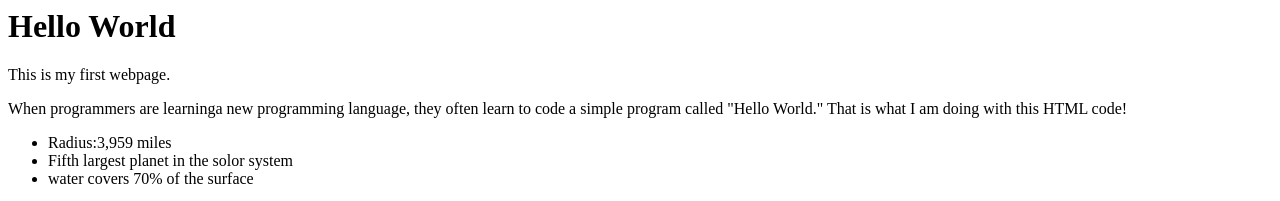
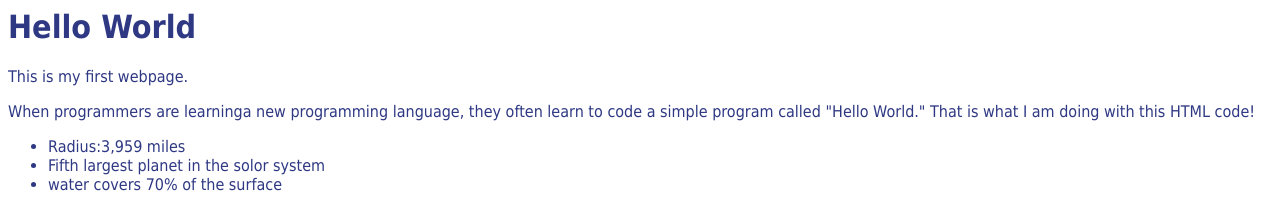
Before and after one commit to ngardner-pvcc/ngardner-pvcc.github.io, a plain HTML site: page helloworld.html in a window 1280 px wide. Shown: the top 201 px of the page. Drawn offline with Linux system fonts and the light colour scheme.

Commit message:
Update helloworld.html

```diff
--- a/helloworld.html
+++ b/helloworld.html
@@ -6,7 +6,7 @@
 <head>
     <title> Hello World</title>
 </head>
-<body>
+<body style="color:#2e3883;background-color:#3b9db;font-family:tahoma,verdana;">
     <h1> Hello World</h1>
 <p>This is my first webpage.</p>
 <p>
```
